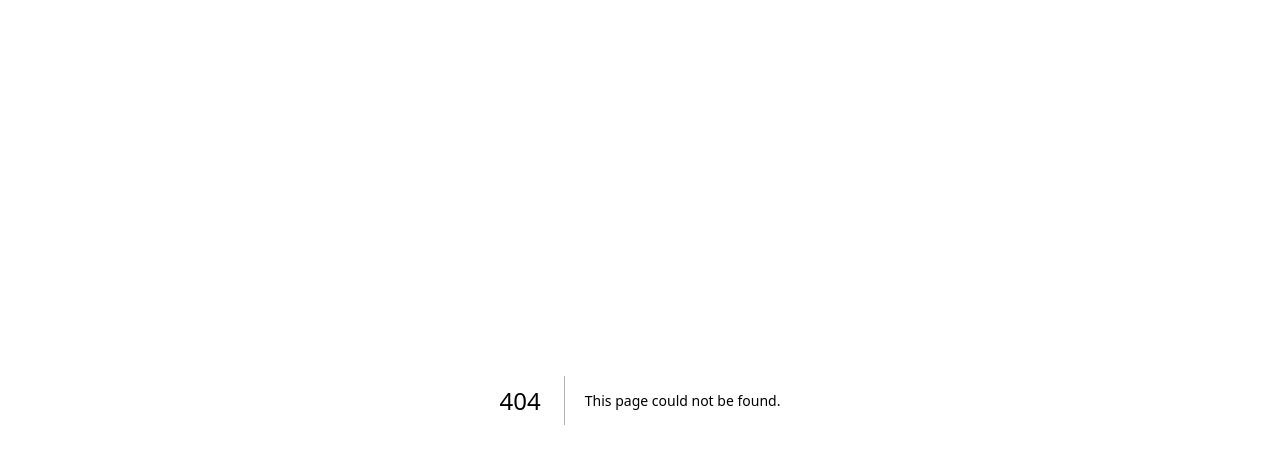
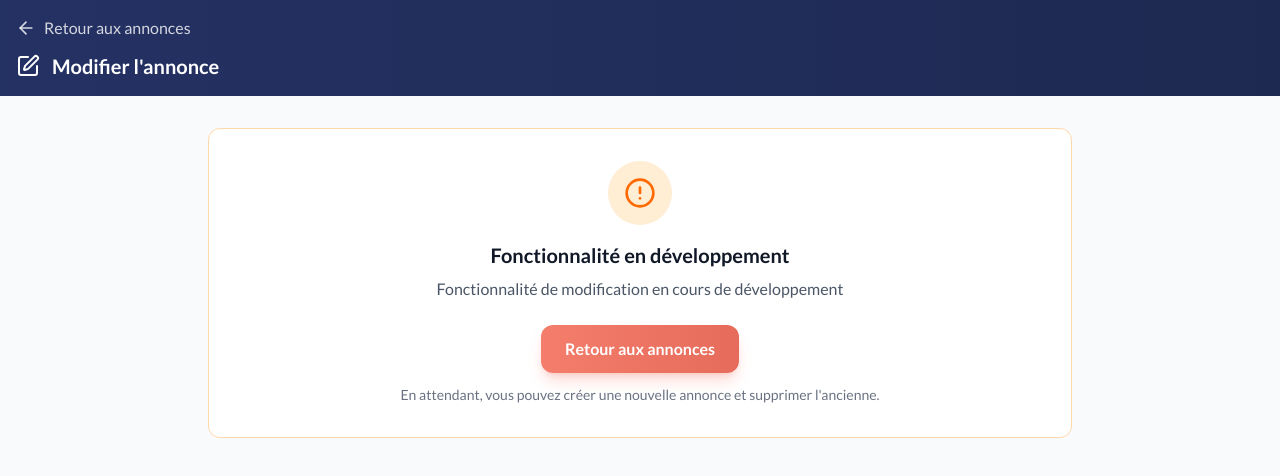
Before and after one commit to pbost75/dodo-partage, a Next.js app: page /modifier/1 in a window 1280 px wide. Before the commit this address had no page. Shown: the top 476 px of the page. Built offline with nearby package versions, Linux system fonts and the light colour scheme.

Commit message:
feat: ajout routes modification/suppression annonce - Créé /modifier/[token] et /supprimer/[token] - Pages placeholder avec UX cohérente - Évite 404 sur liens emails

```diff
--- /dev/null
+++ b/src/app/modifier/[token]/page.tsx
@@ -0,0 +1,112 @@
+'use client';
+
+import React, { useState, useEffect } from 'react';
+import { useParams, useRouter } from 'next/navigation';
+import { ArrowLeft, Edit, AlertCircle } from 'lucide-react';
+import Button from '@/components/ui/Button';
+
+export default function ModifyAnnouncementPage() {
+  const params = useParams();
+  const router = useRouter();
+  const [loading, setLoading] = useState(true);
+  const [error, setError] = useState<string | null>(null);
+  const [announcement, setAnnouncement] = useState<any>(null);
+
+  useEffect(() => {
+    const validateToken = async () => {
+      try {
+        setLoading(true);
+
+        // TODO: Appeler l'API backend pour valider le token de modification
+        // et récupérer les données de l'annonce
+
+        // Simulation pour l'instant
+        await new Promise(resolve => setTimeout(resolve, 1000));
+
+        // Simuler une erreur de token invalide pour l'instant
+        throw new Error('Fonctionnalité de modification en cours de développement');
+
+      } catch (err) {
+        const errorMessage = err instanceof Error ? err.message : 'Token invalide';
+        setError(errorMessage);
+      } finally {
+        setLoading(false);
+      }
+    };
+
+    if (params.token) {
+      validateToken();
+    }
+  }, [params.token]);
+
+  if (loading) {
+    return (
+      <div className="min-h-screen bg-gray-50">
+        {/* Header */}
+        <div className="bg-gradient-to-r from-[#243163] to-[#1e2951] text-white">
+          <div className="max-w-7xl mx-auto px-4 py-4">
+            <div className="flex items-center gap-3">
+              <Edit className="w-6 h-6" />
+              <h1 className="text-xl font-semibold">Modifier l'annonce</h1>
+            </div>
+          </div>
+        </div>
+
+        {/* Loading */}
+        <div className="max-w-4xl mx-auto px-4 py-8">
+          <div className="bg-white rounded-xl border border-gray-200 p-8 text-center">
+            <div className="animate-spin rounded-full h-12 w-12 border-b-2 border-[#243163] mx-auto mb-4"></div>
+            <p className="text-gray-600">Chargement...</p>
+          </div>
+        </div>
+      </div>
+    );
+  }
+
+  return (
+    <div className="min-h-screen bg-gray-50">
+      {/* Header */}
+      <div className="bg-gradient-to-r from-[#243163] to-[#1e2951] text-white">
+        <div className="max-w-7xl mx-auto px-4 py-4">
+          <button
+            onClick={() => router.push('/')}
+            className="flex items-center gap-2 text-white/80 hover:text-white transition-colors mb-3"
+          >
+            <ArrowLeft className="w-5 h-5" />
+            <span>Retour aux annonces</span>
+          </button>
+          <div className="flex items-center gap-3">
+            <Edit className="w-6 h-6" />
+            <h1 className="text-xl font-semibold">Modifier l'annonce</h1>
+          </div>
+        </div>
+      </div>
+
+      {/* Contenu */}
+      <div className="max-w-4xl mx-auto px-4 py-8">
+        <div className="bg-white rounded-xl border border-orange-200 p-8 text-center">
+          <div className="w-16 h-16 bg-orange-100 rounded-full flex items-center justify-center mx-auto mb-4">
+            <AlertCircle className="w-8 h-8 text-orange-500" />
+          </div>
+          <h1 className="text-xl font-semibold text-gray-900 mb-2">
+            Fonctionnalité en développement
+          </h1>
+          <p className="text-gray-600 mb-6">
+            {error || 'La modification d\'annonces sera bientôt disponible.'}
+          </p>
+          <div className="space-y-3">
+            <Button
+              variant="primary"
+              onClick={() => router.push('/')}
+            >
+              Retour aux annonces
+            </Button>
+            <p className="text-sm text-gray-500">
+              En attendant, vous pouvez créer une nouvelle annonce et supprimer l'ancienne.
+            </p>
+          </div>
+        </div>
+      </div>
+    </div>
+  );
+}
--- /dev/null
+++ b/src/app/supprimer/[token]/page.tsx
@@ -0,0 +1,112 @@
+'use client';
+
+import React, { useState, useEffect } from 'react';
+import { useParams, useRouter } from 'next/navigation';
+import { ArrowLeft, Trash2, AlertTriangle } from 'lucide-react';
+import Button from '@/components/ui/Button';
+
+export default function DeleteAnnouncementPage() {
+  const params = useParams();
+  const router = useRouter();
+  const [loading, setLoading] = useState(true);
+  const [error, setError] = useState<string | null>(null);
+  const [announcement, setAnnouncement] = useState<any>(null);
+
+  useEffect(() => {
+    const validateToken = async () => {
+      try {
+        setLoading(true);
+
+        // TODO: Appeler l'API backend pour valider le token de suppression
+        // et récupérer les données de l'annonce
+
+        // Simulation pour l'instant
+        await new Promise(resolve => setTimeout(resolve, 1000));
+
+        // Simuler une erreur de token invalide pour l'instant
+        throw new Error('Fonctionnalité de suppression en cours de développement');
+
+      } catch (err) {
+        const errorMessage = err instanceof Error ? err.message : 'Token invalide';
+        setError(errorMessage);
+      } finally {
+        setLoading(false);
+      }
+    };
+
+    if (params.token) {
+      validateToken();
+    }
+  }, [params.token]);
+
+  if (loading) {
+    return (
+      <div className="min-h-screen bg-gray-50">
+        {/* Header */}
+        <div className="bg-gradient-to-r from-[#243163] to-[#1e2951] text-white">
+          <div className="max-w-7xl mx-auto px-4 py-4">
+            <div className="flex items-center gap-3">
+              <Trash2 className="w-6 h-6" />
+              <h1 className="text-xl font-semibold">Supprimer l'annonce</h1>
+            </div>
+          </div>
+        </div>
+
+        {/* Loading */}
+        <div className="max-w-4xl mx-auto px-4 py-8">
+          <div className="bg-white rounded-xl border border-gray-200 p-8 text-center">
+            <div className="animate-spin rounded-full h-12 w-12 border-b-2 border-[#243163] mx-auto mb-4"></div>
+            <p className="text-gray-600">Chargement...</p>
+          </div>
+        </div>
+      </div>
+    );
+  }
+
+  return (
+    <div className="min-h-screen bg-gray-50">
+      {/* Header */}
+      <div className="bg-gradient-to-r from-[#243163] to-[#1e2951] text-white">
+        <div className="max-w-7xl mx-auto px-4 py-4">
+          <button
+            onClick={() => router.push('/')}
+            className="flex items-center gap-2 text-white/80 hover:text-white transition-colors mb-3"
+          >
+            <ArrowLeft className="w-5 h-5" />
+            <span>Retour aux annonces</span>
+          </button>
+          <div className="flex items-center gap-3">
+            <Trash2 className="w-6 h-6" />
+            <h1 className="text-xl font-semibold">Supprimer l'annonce</h1>
+          </div>
+        </div>
+      </div>
+
+      {/* Contenu */}
+      <div className="max-w-4xl mx-auto px-4 py-8">
+        <div className="bg-white rounded-xl border border-red-200 p-8 text-center">
+          <div className="w-16 h-16 bg-red-100 rounded-full flex items-center justify-center mx-auto mb-4">
+            <AlertTriangle className="w-8 h-8 text-red-500" />
+          </div>
+          <h1 className="text-xl font-semibold text-gray-900 mb-2">
+            Fonctionnalité en développement
+          </h1>
+          <p className="text-gray-600 mb-6">
+            {error || 'La suppression d\'annonces sera bientôt disponible.'}
+          </p>
+          <div className="space-y-3">
+            <Button
+              variant="primary"
+              onClick={() => router.push('/')}
+            >
+              Retour aux annonces
+            </Button>
+            <p className="text-sm text-gray-500">
+              En attendant, veuillez nous contacter si vous souhaitez supprimer votre annonce.
+            </p>
+          </div>
+        </div>
+      </div>
+    </div>
+  );
+}
```
